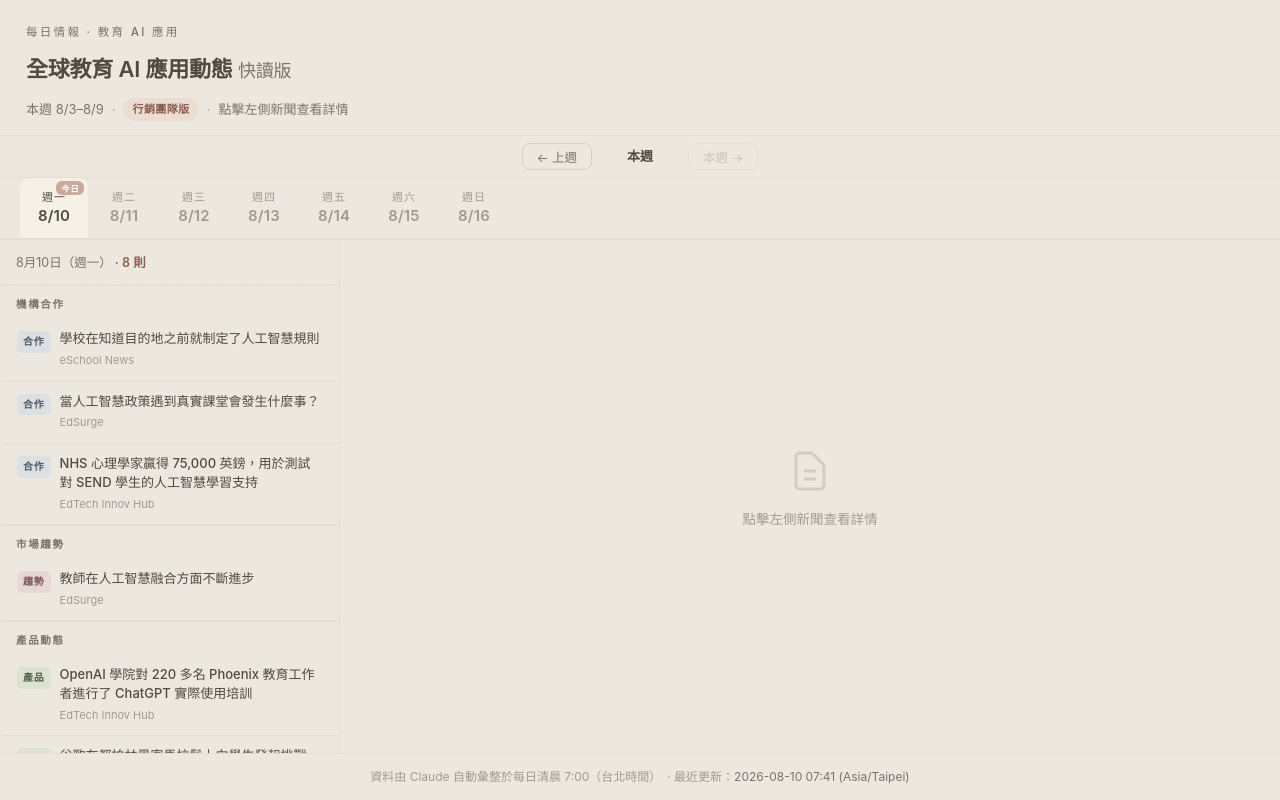
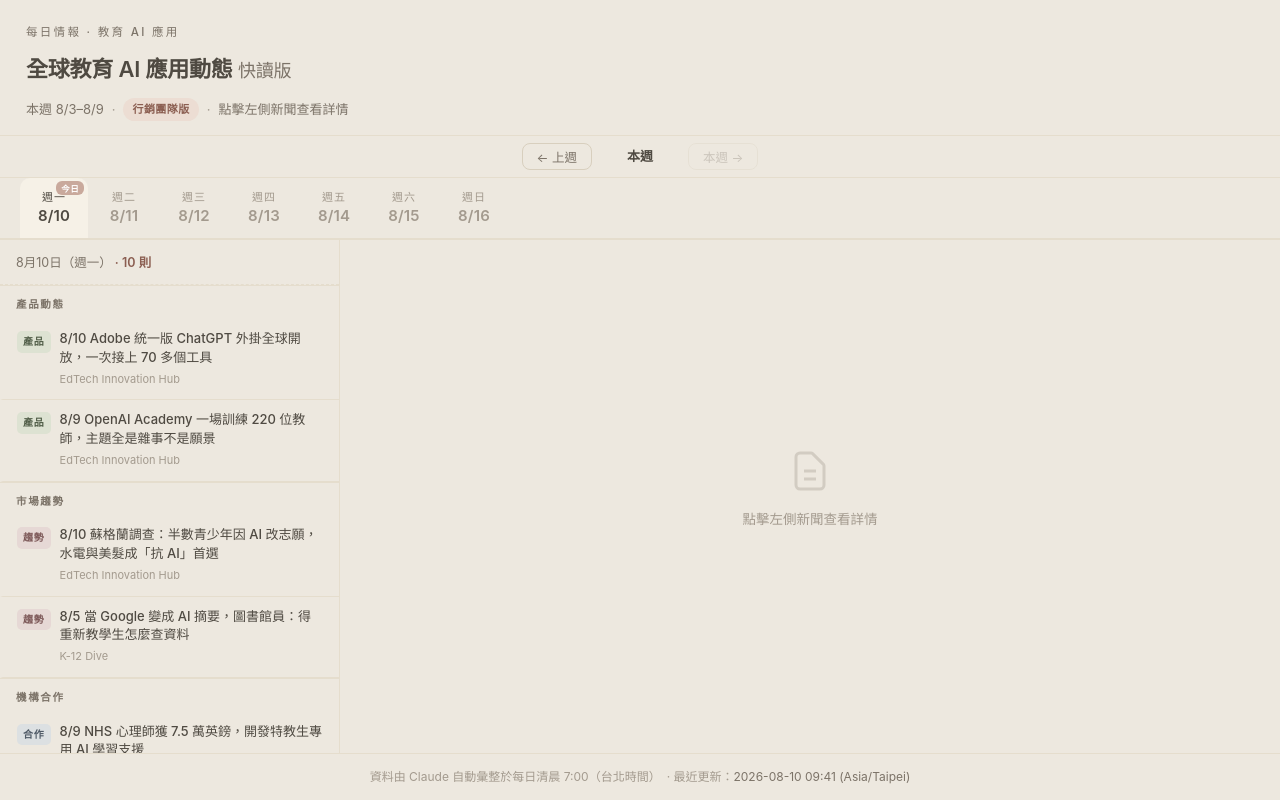
Before and after one commit to tzuyun1019/ai-edu-news-marketing-team, a plain HTML site: page index.html in a window 1280 px wide. Drawn offline with Linux system fonts and the light colour scheme.

Commit message:
Daily update: 2026-08-10 (10 stories) - rewritten, verified sources

```diff
--- a/index.html
+++ b/index.html
@@ -506,74 +506,92 @@ body {
 <section class="day-pane" data-day="2026-08-10">
   <div class="split">
     <aside class="news-list" id="list-2026-08-10">
-      <div class="pane-header">8月10日（週一）<span class="count"> · 8 則</span></div>
-
+      <div class="pane-header">8月10日（週一）<span class="count"> · 10 則</span></div>
+
+      <div class="section-label">產品動態</div>
+      <div class="news-item" onclick="selectNews(this)"
+        data-story='{"section": "產品動態", "tagClass": "tag-product", "title": "8/10 Adobe 統一版 ChatGPT 外掛全球開放，一次接上 70 多個工具", "para1": "Adobe 宣布統一版 ChatGPT 外掛全球上線，整合超過 70 個 Adobe 工具。訪客身分即可使用大部分功能，但生成式功能、Creative Cloud 檔案存取與跨工作階段的儲存則需要登入 Adobe 帳號。", "para2": "設計工具直接長在 ChatGPT 對話裡，代表「先開軟體再工作」的流程正在瓦解。對教設計、多媒體的科系與補習班來說，教學流程可能要跟著重寫。", "takeaway": "若有設計、影音相關課程，值得盡快錄一支「在 ChatGPT 裡直接做圖」的短示範。這種流程級的改變最適合做成招生內容，比單純介紹工具有記憶點。", "sourceUrl": "https://www.edtechinnovationhub.com/news/adobe-makes-unified-chatgpt-plugin-available-globally-with-more-than-70-tools", "sourceName": "EdTech Innovation Hub · Adobe"}'>
+        <span class="tag tag-product">產品</span>
+        <div class="item-text">
+          <div class="item-title">8/10 Adobe 統一版 ChatGPT 外掛全球開放，一次接上 70 多個工具</div>
+          <div class="item-source">EdTech Innovation Hub</div>
+        </div>
+      </div>
+      <div class="news-item" onclick="selectNews(this)"
+        data-story='{"section": "產品動態", "tagClass": "tag-product", "title": "8/9 OpenAI Academy 一場訓練 220 位教師，主題全是雜事不是願景", "para1": "OpenAI Academy 在鳳凰城完成今夏第六場 K-12 教師工作坊，訓練超過 220 位教師。課程主題非常務實：IEP 特教文件撰寫、代課教案、課堂視覺素材，以及依評量結果分組學生。", "para2": "值得注意的是課綱設計——完全不談 AI 願景，全部聚焦在教師最痛的行政雜事。OpenAI 顯然學會了：講願景無法說服教師，幫他們省下週末才可以。", "takeaway": "把行銷主軸從「提升學習成效」換成「幫你省下哪幾件事」。列出具體到可以計時的任務（出考卷、寫評語、做簡報），比抽象的效益承諾更能打動第一線老師。", "sourceUrl": "https://www.edtechinnovationhub.com/news/openai-academy-trains-more-than-220-phoenix-educators-in-practical-chatgpt-use", "sourceName": "EdTech Innovation Hub · OpenAI Academy"}'>
+        <span class="tag tag-product">產品</span>
+        <div class="item-text">
+          <div class="item-title">8/9 OpenAI Academy 一場訓練 220 位教師，主題全是雜事不是願景</div>
+          <div class="item-source">EdTech Innovation Hub</div>
+        </div>
+      </div>
+      <div class="section-label">市場趨勢</div>
+      <div class="news-item" onclick="selectNews(this)"
+        data-story='{"section": "市場趨勢", "tagClass": "tag-market", "title": "8/10 蘇格蘭調查：半數青少年因 AI 改志願，水電與美髮成「抗 AI」首選", "para1": "一項針對蘇格蘭青少年的調查顯示，半數受訪者因為 AI 重新考慮了職涯目標，55% 正在尋找他們認為 AI 無法取代的技能。水電工、電工與美髮師被列為最「抗 AI」的職業選項。", "para2": "這是需求端的結構性訊號：AI 焦慮已經直接改變青少年的升學與職涯選擇，而且方向是往技職、實體技能靠攏。這會連帶影響家長對課程的付費意願。", "takeaway": "台灣技職與實作型課程正迎來新的行銷角度：「這是 AI 拿不走的能力」。同時純知識型補習需要重新包裝訴求，強調 AI 時代仍然稀缺的判斷力與表達力。", "sourceUrl": "https://www.edtechinnovationhub.com/news/plumbers-electricians-and-hairdressers-top-ai-proof-careers-as-scottish-teenagers-rethink-their-future", "sourceName": "EdTech Innovation Hub · AI-proof careers"}'>
+        <span class="tag tag-market">趨勢</span>
+        <div class="item-text">
+          <div class="item-title">8/10 蘇格蘭調查：半數青少年因 AI 改志願，水電與美髮成「抗 AI」首選</div>
+          <div class="item-source">EdTech Innovation Hub</div>
+        </div>
+      </div>
+      <div class="news-item" onclick="selectNews(this)"
+        data-story='{"section": "市場趨勢", "tagClass": "tag-market", "title": "8/5 當 Google 變成 AI 摘要，圖書館員：得重新教學生怎麼查資料", "para1": "K-12 Dive 報導，隨著 Google AI 摘要成為預設體驗，一位知名學校圖書館員主張教育者必須推動學生往下深挖、自己追查原始出處，而不是停在 AI 給的那段摘要。", "para2": "「查資料」這件事的教學內容被 AI 摘要整個改寫了。學生看到的是結論而非來源，資訊素養的教學重點必須從「怎麼找」轉向「怎麼驗證」。", "takeaway": "資訊素養課程有明確的更新需求，這是很好的切入品項。可設計「AI 摘要查核」單元賣給國高中，教學目標具體、對應課綱，學校容易編列預算。", "sourceUrl": "https://www.k12dive.com/news/teaching-students-to-search-in-the-age-of-ai/827019/", "sourceName": "K-12 Dive · AI 時代的搜尋教學"}'>
+        <span class="tag tag-market">趨勢</span>
+        <div class="item-text">
+          <div class="item-title">8/5 當 Google 變成 AI 摘要，圖書館員：得重新教學生怎麼查資料</div>
+          <div class="item-source">K-12 Dive</div>
+        </div>
+      </div>
       <div class="section-label">機構合作</div>
       <div class="news-item" onclick="selectNews(this)"
-        data-story='{"section": "機構合作", "tagClass": "tag-partner", "title": "學校在知道目的地之前就制定了人工智慧規則", "para1": "美國的學校正在迅速採取行動，以應對人工智慧的興起，家長、教師、管理人員和立法者都在努力了解這對學生意味著什麼", "para2": "大型機構採用 AI 教育工具的案例，有助於降低其他機構的採購決策門檻。", "takeaway": "台灣學校與 EdTech 廠商可參考此合作模式，探索在地化合作可能性。", "sourceUrl": "https://www.eschoolnews.com/digital-learning/2026/08/07/schools-are-building-ai-rules-before-they-know-the-destination/", "sourceName": "eSchool News"}'>
+        data-story='{"section": "機構合作", "tagClass": "tag-partner", "title": "8/9 NHS 心理師獲 7.5 萬英鎊，開發特教生專用 AI 學習支援", "para1": "一位英國 NHS 心理師獲得 7.5 萬英鎊資助，開發 Recallify Classroom——針對特殊教育需求（SEND）學生的 AI 學習支援工具。產品將先與學生和教育人員共同設計，之後才在薩里郡一所中學試點。", "para2": "「先共同設計、後試點」的順序是重點。特教領域對誤用的容錯極低，這種先建立信任再導入的節奏，正在成為敏感場域的標準做法。", "takeaway": "台灣特教市場長期缺乏適合的 AI 工具，是競爭較少的藍海。但務必採共同設計模式，先找幾位特教老師深度合作，不要直接把通用產品改個名字就推。", "sourceUrl": "https://www.edtechinnovationhub.com/news/nhs-psychologist-wins-75000-to-test-ai-learning-support-for-pupils-with-send", "sourceName": "EdTech Innovation Hub · SEND"}'>
         <span class="tag tag-partner">合作</span>
         <div class="item-text">
-          <div class="item-title">學校在知道目的地之前就制定了人工智慧規則</div>
-          <div class="item-source">eSchool News</div>
-        </div>
-      </div>
-      <div class="news-item" onclick="selectNews(this)"
-        data-story='{"section": "機構合作", "tagClass": "tag-partner", "title": "當人工智慧政策遇到真實課堂會發生什麼事？", "para1": "一項全國性研究、一位地方領導人以及對學校如何真正監管人工智慧的現實檢驗。", "para2": "大型機構採用 AI 教育工具的案例，有助於降低其他機構的採購決策門檻。", "takeaway": "台灣學校與 EdTech 廠商可參考此合作模式，探索在地化合作可能性。", "sourceUrl": "https://edsurge.com/news/what-happens-when-ai-policy-meets-a-real-classroom", "sourceName": "EdSurge"}'>
+          <div class="item-title">8/9 NHS 心理師獲 7.5 萬英鎊，開發特教生專用 AI 學習支援</div>
+          <div class="item-source">EdTech Innovation Hub</div>
+        </div>
+      </div>
+      <div class="news-item" onclick="selectNews(this)"
+        data-story='{"section": "機構合作", "tagClass": "tag-partner", "title": "8/9 Google 都柏林黑客松：學生一天內做出 AI app 並上台提案", "para1": "Google 在都柏林舉辦學生黑客松，挑戰參加者在一天之內建構並提案一個 AI 應用，名額有限、8 月 19 日截止報名。活動同時預告 Google 2027 年的實習與新鮮人職缺機會。", "para2": "把黑客松與招募管道綁在一起，是科技巨頭最有效率的人才前置佈局：學生免費幫你驗證創意，你則提前鎖定最優秀的那批人。", "takeaway": "這個模式台灣廠商也負擔得起。與大學合辦一日 AI 黑客松，用實習機會當誘因，可同時取得產品創意、校園口碑與人才管道，成本遠低於同等曝光的廣告投放。", "sourceUrl": "https://www.edtechinnovationhub.com/news/google-challenges-students-to-build-and-pitch-an-ai-app-in-one-day-at-dublin-hackathon", "sourceName": "EdTech Innovation Hub · Google 黑客松"}'>
         <span class="tag tag-partner">合作</span>
         <div class="item-text">
-          <div class="item-title">當人工智慧政策遇到真實課堂會發生什麼事？</div>
-          <div class="item-source">EdSurge</div>
-        </div>
-      </div>
-      <div class="news-item" onclick="selectNews(this)"
-        data-story='{"section": "機構合作", "tagClass": "tag-partner", "title": "NHS 心理學家贏得 75,000 英鎊，用於測試對 SEND 學生的人工智慧學習支持", "para1": "在薩里中學試點之前，Recallify Classroom 將與學生和教育人員共同設計。", "para2": "大型機構採用 AI 教育工具的案例，有助於降低其他機構的採購決策門檻。", "takeaway": "台灣學校與 EdTech 廠商可參考此合作模式，探索在地化合作可能性。", "sourceUrl": "https://www.edtechinnovationhub.com/news/nhs-psychologist-wins-75000-to-test-ai-learning-support-for-pupils-with-send", "sourceName": "EdTech Innov Hub"}'>
-        <span class="tag tag-partner">合作</span>
-        <div class="item-text">
-          <div class="item-title">NHS 心理學家贏得 75,000 英鎊，用於測試對 SEND 學生的人工智慧學習支持</div>
-          <div class="item-source">EdTech Innov Hub</div>
+          <div class="item-title">8/9 Google 都柏林黑客松：學生一天內做出 AI app 並上台提案</div>
+          <div class="item-source">EdTech Innovation Hub</div>
+        </div>
+      </div>
+      <div class="section-label">效果研究</div>
+      <div class="news-item" onclick="selectNews(this)"
+        data-story='{"section": "效果研究", "tagClass": "tag-research", "title": "8/5 雪菲爾獲 23.5 萬英鎊補助，研究 AI 如何扭曲學術獎勵機制", "para1": "雪菲爾大學研究團隊取得 UKRI 23.5 萬英鎊補助，執行 Paying it Forward 計畫，開發指標與軟體工具，檢視英國的研究獎勵制度是否有回饋資料集的建立與維護工作。", "para2": "AI 高度依賴高品質資料集，但學術升等制度幾乎只獎勵論文。這個結構性錯配若不修正，長期會削弱 AI 研究的資料基礎。", "takeaway": "與大學談 AI 合作時，可以把「資料集建置也算研究貢獻」納入提案設計。這正好回應教授們的實際痛點，是比單純贈送授權更有吸引力的合作條件。", "sourceUrl": "https://www.edtechinnovationhub.com/news/sheffield-researchers-secure-235000-ukri-grant-to-track-ais-impact-on-research-incentives", "sourceName": "EdTech Innovation Hub · UKRI"}'>
+        <span class="tag tag-research">研究</span>
+        <div class="item-text">
+          <div class="item-title">8/5 雪菲爾獲 23.5 萬英鎊補助，研究 AI 如何扭曲學術獎勵機制</div>
+          <div class="item-source">EdTech Innovation Hub</div>
         </div>
       </div>
       <div class="section-label">市場趨勢</div>
       <div class="news-item" onclick="selectNews(this)"
-        data-story='{"section": "市場趨勢", "tagClass": "tag-market", "title": "教師在人工智慧融合方面不斷進步", "para1": "一份新報告強調了教師主導的採用、學生對回饋的需求以及對專門為課堂量身定制的工具的不斷推動。", "para2": "市場趨勢清楚顯示 AI 在教育場景的滲透持續加速，競爭格局正在改變。", "takeaway": "此趨勢可用於對客戶說明市場方向，強化 AI 教育工具採購的決策信心。", "sourceUrl": "https://edsurge.com/news/teachers-forge-ahead-on-integrating-ai", "sourceName": "EdSurge"}'>
-        <span class="tag tag-market">趨勢</span>
-        <div class="item-text">
-          <div class="item-title">教師在人工智慧融合方面不斷進步</div>
-          <div class="item-source">EdSurge</div>
-        </div>
-      </div>
-      <div class="section-label">產品動態</div>
-      <div class="news-item" onclick="selectNews(this)"
-        data-story='{"section": "產品動態", "tagClass": "tag-product", "title": "OpenAI 學院對 220 多名 Phoenix 教育工作者進行了 ChatGPT 實際使用培訓", "para1": "夏季第六屆 K-12 教育者 Jam 涵蓋了 IEP 文件、替代課程計劃、課堂視覺效果和以評估為主導的學生分組", "para2": "新工具或功能的推出代表市場競爭加劇，行銷策略需要相應調整。", "takeaway": "行銷團隊可追蹤此工具的用戶反饋，作為比較競品或合作機會的評估依據。", "sourceUrl": "https://www.edtechinnovationhub.com/news/openai-academy-trains-more-than-220-phoenix-educators-in-practical-chatgpt-use", "sourceName": "EdTech Innov Hub"}'>
+        data-story='{"section": "市場趨勢", "tagClass": "tag-market", "title": "8/7 Anthropic 設首位全球事務長：AI 公司開始把政策當核心職能", "para1": "Anthropic 任命前加州最高法院大法官、卡內基國際和平基金會前主席 Tino Cuéllar 出任首任全球事務長，負責政策制定、國際參與與各國政府關係。", "para2": "從法界與外交界最高層級延攬人才，代表 AI 公司已經把「與政府打交道」視為核心職能而非公關支出。教育又是各國監管最敏感的領域之一。", "takeaway": "合規將愈來愈可能成為採購門檻。建議提前整理資料處理、學生隱私與模型來源的說明文件，等到學校開始問的時候才準備就慢了。", "sourceUrl": "https://www.edtechinnovationhub.com/news/anthropic-names-tino-cullar-its-first-chief-global-affairs-officer", "sourceName": "EdTech Innovation Hub · Anthropic"}'>
+        <span class="tag tag-market">趨勢</span>
+        <div class="item-text">
+          <div class="item-title">8/7 Anthropic 設首位全球事務長：AI 公司開始把政策當核心職能</div>
+          <div class="item-source">EdTech Innovation Hub</div>
+        </div>
+      </div>
+      <div class="section-label">Threads 精選</div>
+      <div class="news-item" onclick="selectNews(this)"
+        data-story='{"section": "Threads 精選", "tagClass": "tag-product", "title": "Threads：老師可直接複製貼上的 prompt 捷徑包", "para1": "Threads 帳號 @ai.briefnewsletter 分享一份寫好的 prompt 捷徑集，讓老師可以直接套用，快速產出課程、工作坊教材與各類會議要用的資料，目標是降低老師把 AI 用在教學工作上的門檻。", "para2": "「可直接複製貼上」是關鍵設計。老師缺的從來不是 AI 工具，而是不用自己想的現成句型——這比再多一個新平台都實用。", "takeaway": "做一份台灣課綱版的教師 prompt 包當免費素材，用 email 或 LINE 換名單。製作成本極低，但精準命中老師痛點，是很划算的獲客內容。", "sourceUrl": "https://www.threads.com/@ai.briefnewsletter/post/DRRgY9Wkuw2/", "sourceName": "Threads · @ai.briefnewsletter"}'>
         <span class="tag tag-product">產品</span>
         <div class="item-text">
-          <div class="item-title">OpenAI 學院對 220 多名 Phoenix 教育工作者進行了 ChatGPT 實際使用培訓</div>
-          <div class="item-source">EdTech Innov Hub</div>
-        </div>
-      </div>
-      <div class="news-item" onclick="selectNews(this)"
-        data-story='{"section": "產品動態", "tagClass": "tag-product", "title": "谷歌在都柏林黑客馬拉鬆上向學生發起挑戰，要求他們在一天內建立並推銷一款人工智慧應用程式", "para1": "現場活動名額有限，申請將於 8 月 19 日截止，該活動還預覽了 Google 2027 年的實習和畢業生機會", "para2": "新工具或功能的推出代表市場競爭加劇，行銷策略需要相應調整。", "takeaway": "行銷團隊可追蹤此工具的用戶反饋，作為比較競品或合作機會的評估依據。", "sourceUrl": "https://www.edtechinnovationhub.com/news/google-challenges-students-to-build-and-pitch-an-ai-app-in-one-day-at-dublin-hackathon", "sourceName": "EdTech Innov Hub"}'>
+          <div class="item-title">Threads：老師可直接複製貼上的 prompt 捷徑包</div>
+          <div class="item-source">Threads</div>
+        </div>
+      </div>
+      <div class="news-item" onclick="selectNews(this)"
+        data-story='{"section": "Threads 精選", "tagClass": "tag-product", "title": "Threads：NotebookLM 可指定視覺風格，黑板風、粉筆字都做得出來", "para1": "Threads 帳號 @future.ai.tw 分享 NotebookLM 的自訂視覺風格用法：可以直接指定黑板風格、手寫粉筆字、學校講課感、極簡插畫或復古漫畫，系統會依指定風格產出整份視覺設計。", "para2": "教學素材的美術門檻正在消失。過去要美編才做得出的課堂視覺，現在一句風格指令就能產出，而且風格可以統一。", "takeaway": "這招可直接用在自家社群經營：用統一的黑板風視覺做系列教學圖卡，成本近乎為零又有辨識度，很適合經營教師受眾的 IG 或 Threads 帳號。", "sourceUrl": "https://www.threads.com/@future.ai.tw/post/DTB_LiuErnm/", "sourceName": "Threads · @future.ai.tw"}'>
         <span class="tag tag-product">產品</span>
         <div class="item-text">
-          <div class="item-title">谷歌在都柏林黑客馬拉鬆上向學生發起挑戰，要求他們在一天內建立並推銷一款人工智慧應用程式</div>
-          <div class="item-source">EdTech Innov Hub</div>
-        </div>
-      </div>
-      <div class="news-item" onclick="selectNews(this)"
-        data-story='{"section": "產品動態", "tagClass": "tag-product", "title": "英國人工智慧安全研究所發現人工智慧代理在網路測試中針對真人", "para1": "122 次評估中有 10 次產生了 19 項未經批准的行為，其中包括嘗試開源供應鏈攻擊，儘管 AISI 沒有發現任何造成損害的證據", "para2": "新工具或功能的推出代表市場競爭加劇，行銷策略需要相應調整。", "takeaway": "行銷團隊可追蹤此工具的用戶反饋，作為比較競品或合作機會的評估依據。", "sourceUrl": "https://www.edtechinnovationhub.com/news/uk-ai-security-institute-finds-ai-agents-targeted-real-people-during-cyber-tests", "sourceName": "EdTech Innov Hub"}'>
-        <span class="tag tag-product">產品</span>
-        <div class="item-text">
-          <div class="item-title">英國人工智慧安全研究所發現人工智慧代理在網路測試中針對真人</div>
-          <div class="item-source">EdTech Innov Hub</div>
-        </div>
-      </div>
-      <div class="section-label">效果研究</div>
-      <div class="news-item" onclick="selectNews(this)"
-        data-story='{"section": "效果研究", "tagClass": "tag-research", "title": "Demis Hassabis 將 Google DeepMind 的日常領導權移交給 Koray Kavukcuoglu", "para1": "這位擁有 13 年 DeepMind 經驗的資深人士將負責 Gemini 模型開發、前沿人工智慧研究和產品團隊，而 Hassabis 則專注於 AGI、科學和同構實驗室", "para2": "有效果數據支持的 AI 教育工具更容易獲得學校採購信任，市場說服力提升。", "takeaway": "此研究數據可作為向學校推銷 AI 教育工具時的佐證，建議整理成投影片素材。", "sourceUrl": "https://www.edtechinnovationhub.com/news/e6jbqlsiv0bte7hruv5sgk6z41k29e", "sourceName": "EdTech Innov Hub"}'>
-        <span class="tag tag-research">研究</span>
-        <div class="item-text">
-          <div class="item-title">Demis Hassabis 將 Google DeepMind 的日常領導權移交給 Koray Kavukcuoglu</div>
-          <div class="item-source">EdTech Innov Hub</div>
+          <div class="item-title">Threads：NotebookLM 可指定視覺風格，黑板風、粉筆字都做得出來</div>
+          <div class="item-source">Threads</div>
         </div>
       </div>
 
@@ -1631,7 +1649,7 @@ body {
 
 <footer class="site-footer">
   資料由 Claude 自動彙整於每日清晨 7:00（台北時間）　·
-  最近更新：<span id="updated">2026-08-10 07:41 (Asia/Taipei)</span>
+  最近更新：<span id="updated">2026-08-10 09:41 (Asia/Taipei)</span>
 </footer>
 
 <script>
```
